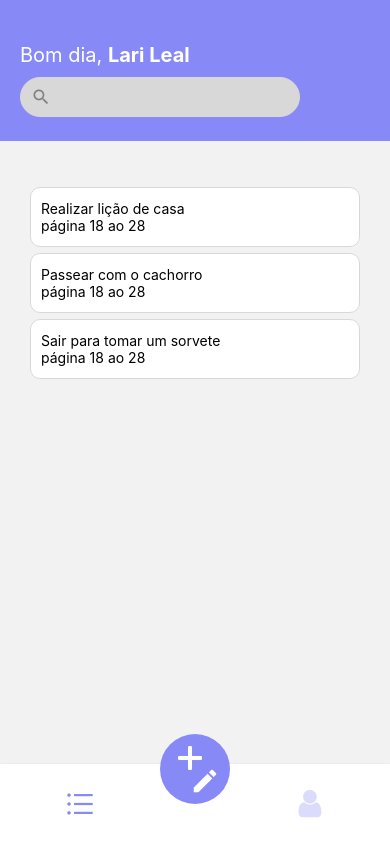
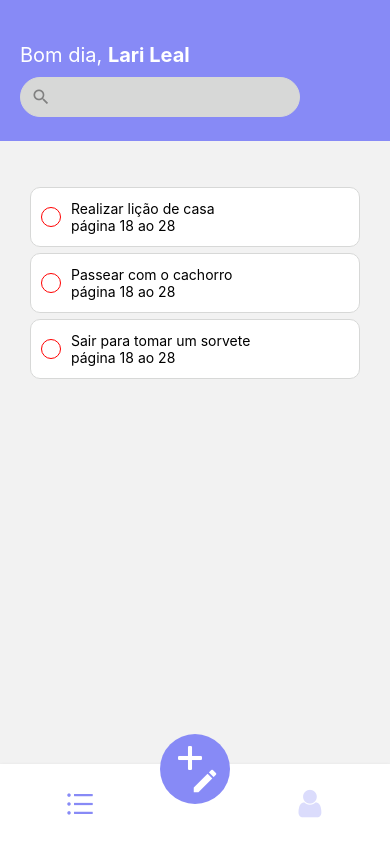
Before and after one commit to LariLeal/ReactNative-App, a React Native app: screen /BottomRoutes in a window 390 px wide. Built offline with nearby package versions, Linux system fonts and the light colour scheme.

Commit message:
Criando componente ball, inicialiando seu index e style dentro de sua pasta, aplicando estilos para este componente

```diff
--- /dev/null
+++ b/src/components/Ball/index.tsx
@@ -0,0 +1,13 @@
+import React from "react";
+import { View } from "react-native";
+import { style } from "./style";
+
+type Props = {
+    color: string
+}
+
+export function Ball({...rest}: Props) {
+    return (
+        <View style={[style.ball, {borderColor: rest.color || 'gray'}]} />
+    )
+}
--- /dev/null
+++ b/src/components/Ball/style.ts
@@ -0,0 +1,11 @@
+import { StyleSheet } from "react-native";
+import { themas } from "../../global/themes";
+
+export const style = StyleSheet.create({
+    ball: {
+        width: 20,
+        height: 20,
+        borderRadius: 10,
+        borderWidth: 1,
+    }
+})
--- a/src/pages/list/index.tsx
+++ b/src/pages/list/index.tsx
@@ -3,6 +3,7 @@
 import {style} from "./styles";
 import { Input } from "../../components/input";
 import {MaterialIcons} from '@expo/vector-icons';
+import { Ball } from "../../components/Ball";
 
 type PropCard = {
     item: number,
@@ -40,13 +41,15 @@
         return (
             <TouchableOpacity style={style.card}>
                 <View style={style.rowCard}>
-                    {/* <Ball /> */}
-                    <View>
-                        <Text>{item.title}</Text>
-                        <Text>{item.description}</Text>
+                    <View style={style.rowCardLeft}>
+                        <Ball color="red" />
+                        <View>
+                            <Text>{item.title}</Text>
+                            <Text>{item.description}</Text>
+                        </View>
+                        </View>
+                        {/* <Flag /> */}
                     </View>
-                    {/* <Flag /> */}
-                </View>
 
             </TouchableOpacity>
         )
--- a/src/pages/list/styles.ts
+++ b/src/pages/list/styles.ts
@@ -42,5 +42,12 @@
         flexDirection: 'row',
         alignItems: 'center',
         justifyContent: 'space-between'
-    }
+    },
+    rowCardLeft: {
+        width: '70%',
+        flexDirection: 'row',
+        alignItems: 'center',
+        gap: 10
+    },
+
 })
```
